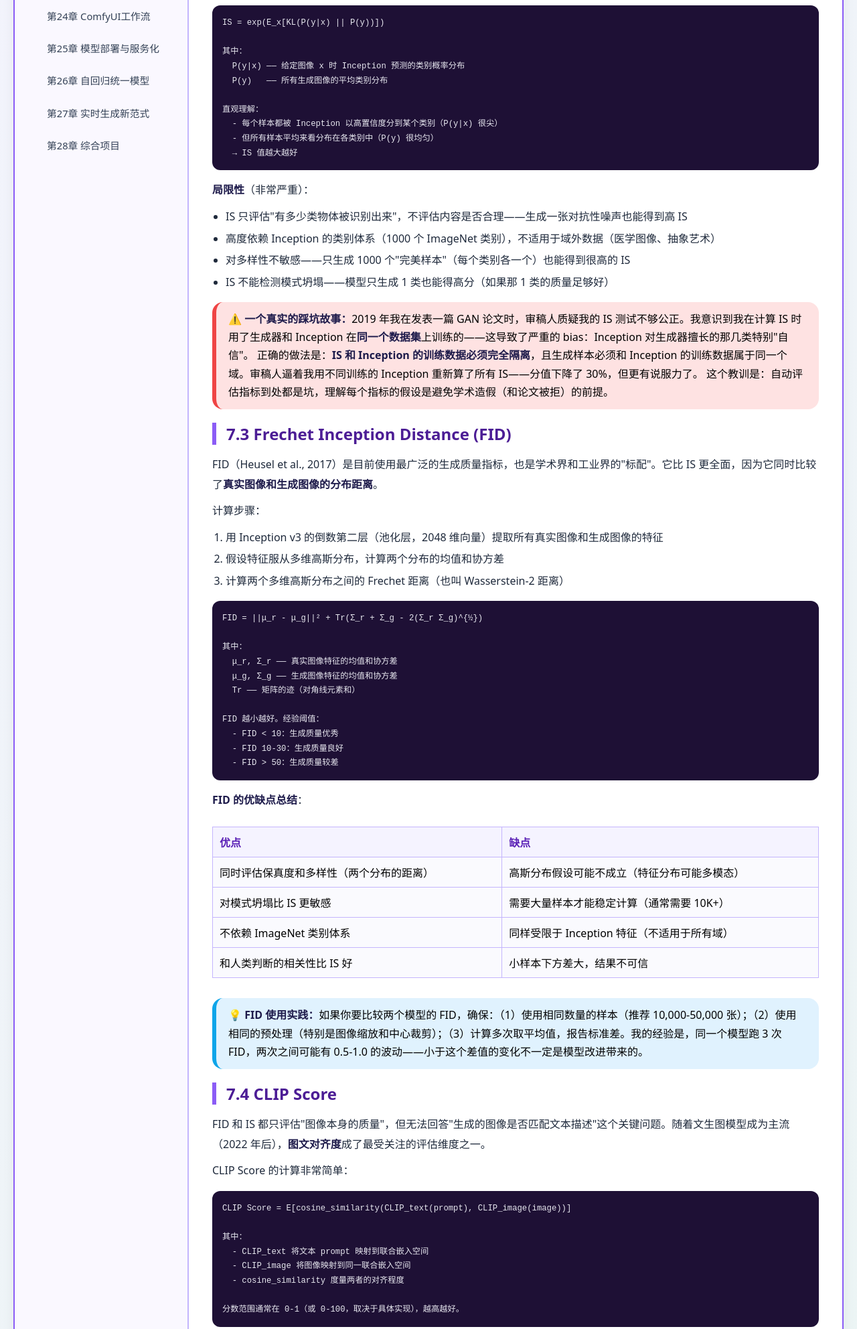
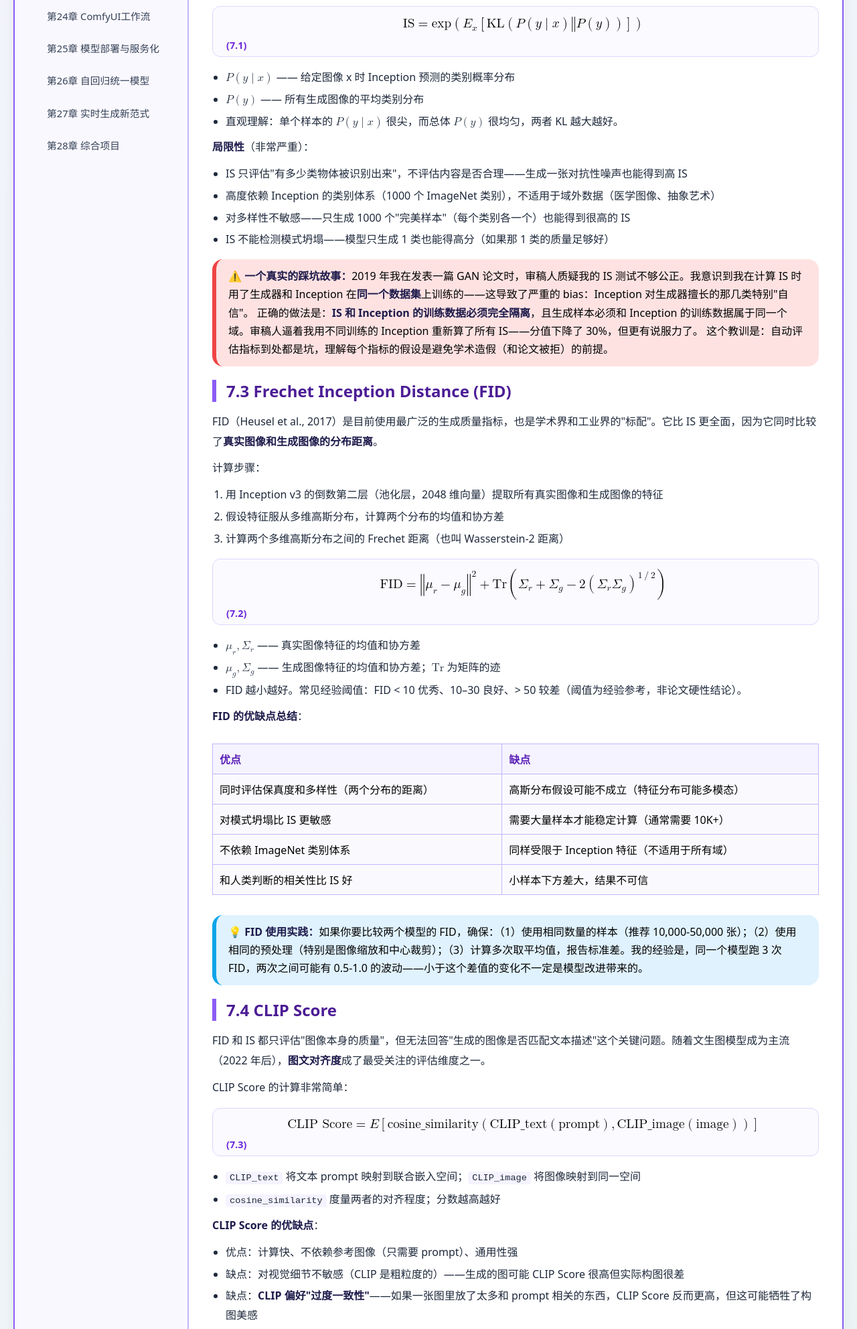
Before and after one commit to 1998x-stack/aigc-tutorial, a plain HTML site: page 07.html in a window 1280 px wide. Shown: the part 1341-3325 px from the top of the page at 67% size. Drawn offline with Linux system fonts and the light colour scheme.

Commit message:
feat(aigc-tutorial): add native MathML for WGAN and quality metrics (ch5,ch7)

```diff
--- a/07.html
+++ b/07.html
@@ -91,16 +91,23 @@
             <li><strong>好的生成模型应该覆盖所有类别</strong>：整体上的类别分布应该均匀（边际分布 P(y) 的熵大）</li>
         </ul>
 
-        <pre><code>IS = exp(E_x[KL(P(y|x) || P(y))])
+        <div class="math-equation" role="group" aria-label="Inception Score 定义">
+            <div class="math-scroll" data-math-scroll tabindex="0" role="region" aria-label="Inception Score 公式，可横向滚动">
+                <math display="block" aria-label="IS 等于 exp 对 x 的期望 KL(P(y|x) 平行 P(y))">
+                    <mtext>IS</mtext><mo>=</mo><mi>exp</mi><mo>(</mo>
+                    <msub><mi>E</mi><mi>x</mi></msub><mo>[</mo>
+                    <mi>KL</mi><mo>(</mo><mi>P</mi><mo>(</mo><mi>y</mi><mo>|</mo><mi>x</mi><mo>)</mo><mo>‖</mo><mi>P</mi><mo>(</mo><mi>y</mi><mo>)</mo><mo>)</mo>
+                    <mo>]</mo><mo>)</mo>
+                </math>
+                <span class="eq-num">(7.1)</span>
+            </div>
+        </div>
 
-其中：
-  P(y|x) —— 给定图像 x 时 Inception 预测的类别概率分布
-  P(y)   —— 所有生成图像的平均类别分布
-
-直观理解：
-  - 每个样本都被 Inception 以高置信度分到某个类别（P(y|x) 很尖）
-  - 但所有样本平均来看分布在各类别中（P(y) 很均匀）
-  → IS 值越大越好</code></pre>
+        <ul>
+            <li><math class="math-inline" aria-label="P(y|x)"><mi>P</mi><mo>(</mo><mi>y</mi><mo>|</mo><mi>x</mi><mo>)</mo></math> —— 给定图像 x 时 Inception 预测的类别概率分布</li>
+            <li><math class="math-inline" aria-label="P(y)"><mi>P</mi><mo>(</mo><mi>y</mi><mo>)</mo></math> —— 所有生成图像的平均类别分布</li>
+            <li>直观理解：单个样本的 <math class="math-inline" aria-label="P(y|x)"><mi>P</mi><mo>(</mo><mi>y</mi><mo>|</mo><mi>x</mi><mo>)</mo></math> 很尖，而总体 <math class="math-inline" aria-label="P(y)"><mi>P</mi><mo>(</mo><mi>y</mi><mo>)</mo></math> 很均匀，两者 KL 越大越好。</li>
+        </ul>
 
         <p><strong>局限性</strong>（非常严重）：</p>
         <ul>
@@ -127,17 +134,25 @@
             <li>计算两个多维高斯分布之间的 Frechet 距离（也叫 Wasserstein-2 距离）</li>
         </ol>
 
-        <pre><code>FID = ||μ_r - μ_g||² + Tr(Σ_r + Σ_g - 2(Σ_r Σ_g)^{½})
+        <div class="math-equation" role="group" aria-label="FID 定义">
+            <div class="math-scroll" data-math-scroll tabindex="0" role="region" aria-label="FID 公式，可横向滚动">
+                <math display="block" aria-label="FID 等于 μ_r 减 μ_g 的二范数平方，加上 Tr(Σ_r 加 Σ_g 减 2(Σ_r Σ_g) 的 1/2 次方)">
+                    <mtext>FID</mtext><mo>=</mo>
+                    <msup><mrow><mo>‖</mo><msub><mi>μ</mi><mi>r</mi></msub><mo>−</mo><msub><mi>μ</mi><mi>g</mi></msub><mo>‖</mo></mrow><mn>2</mn></msup>
+                    <mo>+</mo>
+                    <mi>Tr</mi><mo>(</mo><msub><mi>Σ</mi><mi>r</mi></msub><mo>+</mo><msub><mi>Σ</mi><mi>g</mi></msub><mo>−</mo><mn>2</mn>
+                    <msup><mrow><mo>(</mo><msub><mi>Σ</mi><mi>r</mi></msub><msub><mi>Σ</mi><mi>g</mi></msub><mo>)</mo></mrow><mrow><mn>1</mn><mo>/</mo><mn>2</mn></mrow></msup>
+                    <mo>)</mo>
+                </math>
+                <span class="eq-num">(7.2)</span>
+            </div>
+        </div>
 
-其中：
-  μ_r, Σ_r —— 真实图像特征的均值和协方差
-  μ_g, Σ_g —— 生成图像特征的均值和协方差
-  Tr —— 矩阵的迹（对角线元素和）
-
-FID 越小越好。经验阈值：
-  - FID &lt; 10：生成质量优秀
-  - FID 10-30：生成质量良好
-  - FID &gt; 50：生成质量较差</code></pre>
+        <ul>
+            <li><math class="math-inline" aria-label="μ_r, Σ_r"><msub><mi>μ</mi><mi>r</mi></msub><mo>,</mo><msub><mi>Σ</mi><mi>r</mi></msub></math> —— 真实图像特征的均值和协方差</li>
+            <li><math class="math-inline" aria-label="μ_g, Σ_g"><msub><mi>μ</mi><mi>g</mi></msub><mo>,</mo><msub><mi>Σ</mi><mi>g</mi></msub></math> —— 生成图像特征的均值和协方差；<math class="math-inline" aria-label="Tr"><mi>Tr</mi></math> 为矩阵的迹</li>
+            <li>FID 越小越好。常见经验阈值：FID &lt; 10 优秀、10–30 良好、&gt; 50 较差（阈值为经验参考，非论文硬性结论）。</li>
+        </ul>
 
         <p><strong>FID 的优缺点总结</strong>：</p>
         <div class="table-scroll"><table>
@@ -158,14 +173,24 @@ FID 越小越好。经验阈值：
 
         <p>CLIP Score 的计算非常简单：</p>
 
-        <pre><code>CLIP Score = E[cosine_similarity(CLIP_text(prompt), CLIP_image(image))]
+        <div class="math-equation" role="group" aria-label="CLIP Score 定义">
+            <div class="math-scroll" data-math-scroll tabindex="0" role="region" aria-label="CLIP Score 公式，可横向滚动">
+                <math display="block" aria-label="CLIP Score 等于 E(cosine_similarity(CLIP_text(prompt), CLIP_image(image)))">
+                    <mtext>CLIP Score</mtext><mo>=</mo>
+                    <mi>E</mi><mo>[</mo>
+                    <mi>cosine_similarity</mi><mo>(</mo>
+                    <mtext>CLIP_text</mtext><mo>(</mo><mtext>prompt</mtext><mo>)</mo><mo>,</mo>
+                    <mtext>CLIP_image</mtext><mo>(</mo><mtext>image</mtext><mo>)</mo><mo>)</mo>
+                    <mo>]</mo>
+                </math>
+                <span class="eq-num">(7.3)</span>
+            </div>
+        </div>
 
-其中：
-  - CLIP_text 将文本 prompt 映射到联合嵌入空间
-  - CLIP_image 将图像映射到同一联合嵌入空间
-  - cosine_similarity 度量两者的对齐程度
-
-分数范围通常在 0-1（或 0-100，取决于具体实现），越高越好。</code></pre>
+        <ul>
+            <li><code>CLIP_text</code> 将文本 prompt 映射到联合嵌入空间；<code>CLIP_image</code> 将图像映射到同一空间</li>
+            <li><code>cosine_similarity</code> 度量两者的对齐程度；分数越高越好</li>
+        </ul>
 
         <p><strong>CLIP Score 的优缺点</strong>：</p>
         <ul>
```
Also changed, not shown: 05.html (+28 -2 lines).
